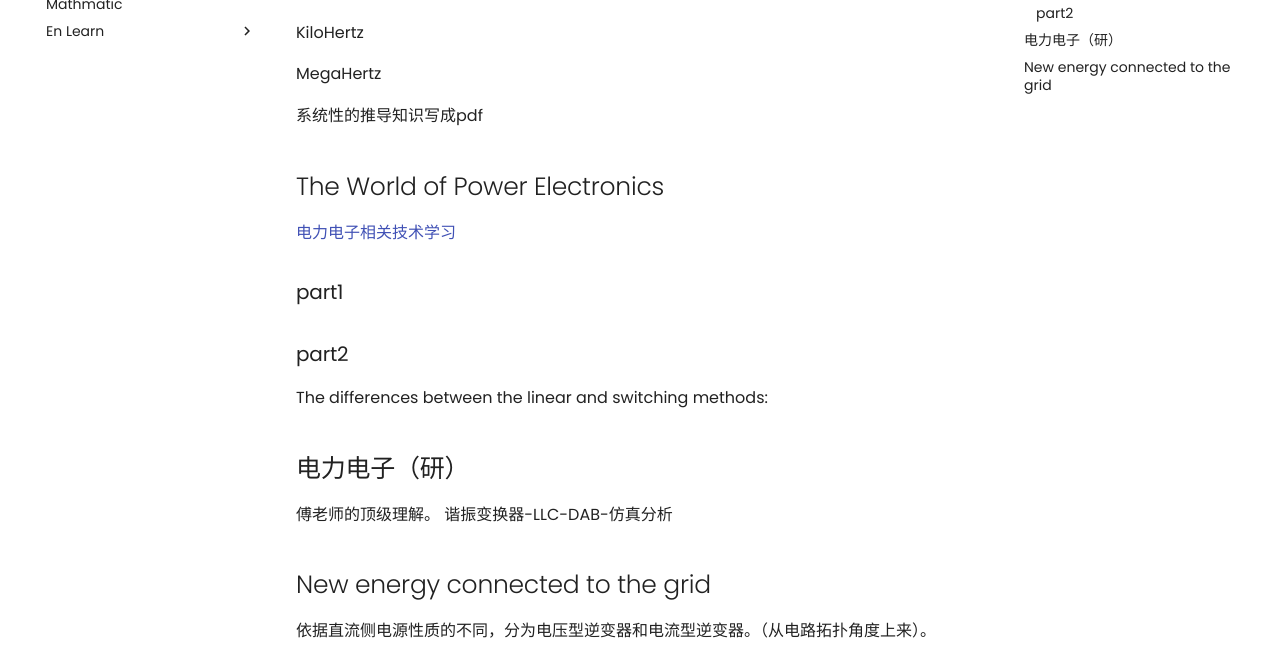
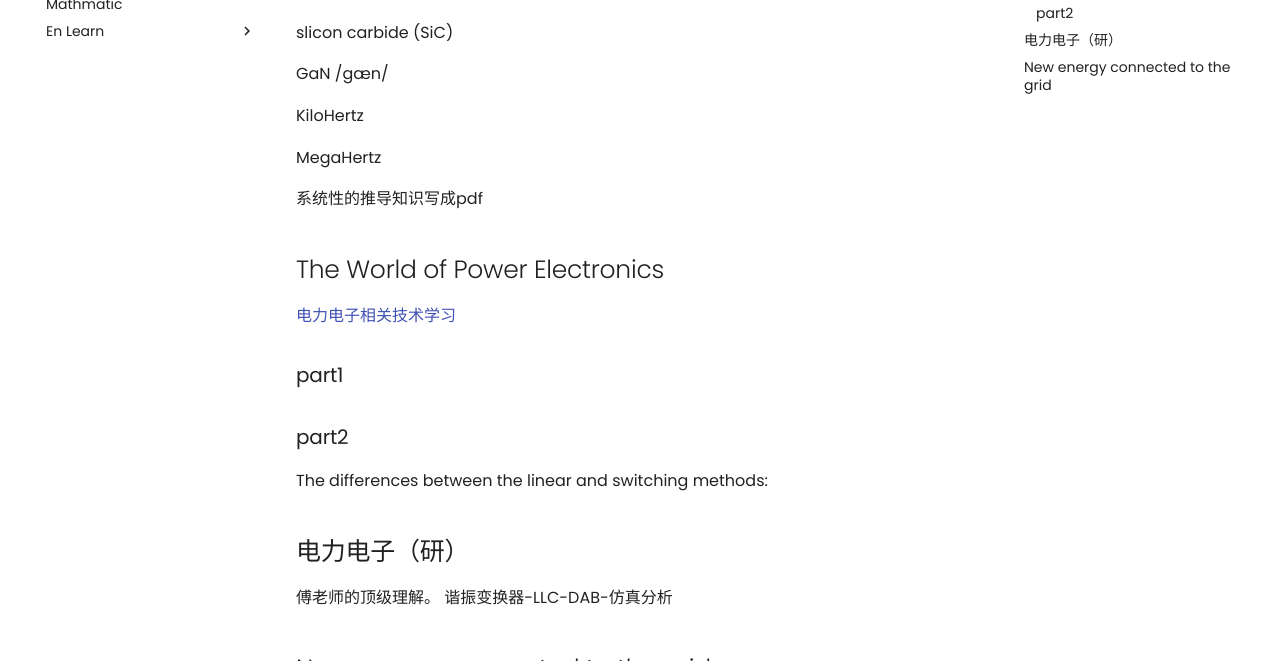
Before and after one commit to Pengyu-Jin/Pengyu-Jin.github.io, an MkDocs documentation site: the page built from docs/major/Power Electronics/PE.md, in a window 1280 px wide and 900 px high, scrolled down 697 px, cut to the strip 239-900 px from the top of the window. Built offline with MkDocs 1.6.1 and Material for MkDocs 9.7.7, drawn with Linux system fonts in a browser that asks for light colours; comment, search, counter and statistics services are not loaded.

Commit message:
20241104-update2

```diff
--- a/docs/major/Power Electronics/PE.md
+++ b/docs/major/Power Electronics/PE.md
@@ -10,6 +10,10 @@ PELS 是 "Power Electronics Society" 的缩写，这是电气和电子工程师
 关艳霞老师讲的确实简单易懂，初步了解概念之后，可以自行探索。
 <iframe src="//player.bilibili.com/player.html?isOutside=true&aid=113208778035385&bvid=BV1tRsoefEmE&cid=26029196576&p=1&autoplay=0&muted=0" width="640" height="360" scrolling="no" border="0" frameborder="no" framespacing="0" allowfullscreen="true"></iframe>
 
+
+slicon carbide (SiC)
+
+GaN /gæn/
 
 
 KiloHertz
```
